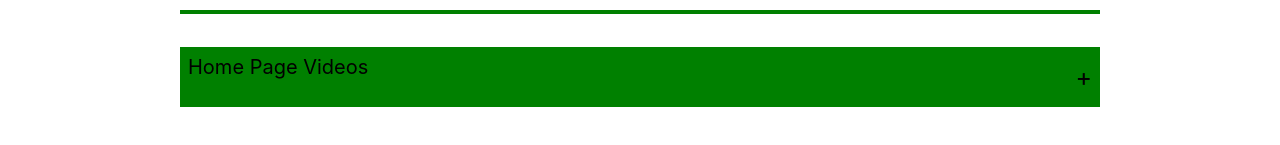
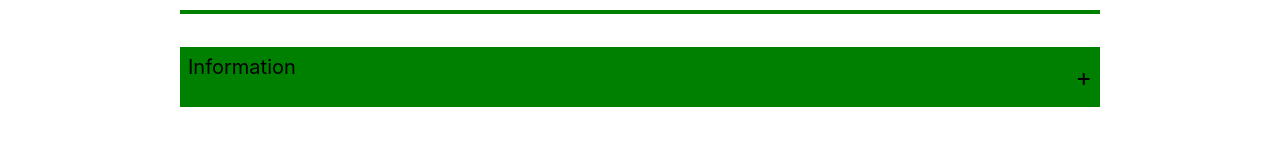
Before and after one commit to chonk9/webmaster23-24, a React (Create React App) app: page /sources in a window 1280 px wide. Shown: the part 284-429 px from the top of the page. Built offline with nearby package versions, Linux system fonts and the light colour scheme.

Commit message:
bruh moment

```diff
--- a/src/Pages/Sources.jsx
+++ b/src/Pages/Sources.jsx
@@ -6,7 +6,7 @@ export default function AboutUs() {
     <div classname='content'>
       <h1>Sources</h1>
       <div id='sources'>
-        <Accordion title='Home Page Videos'>
+        <Accordion title='Information'>
         <a href='https://www.whitehouse.gov/cleanenergy/'>
             https://www.whitehouse.gov/cleanenergy/
             </a>
```
